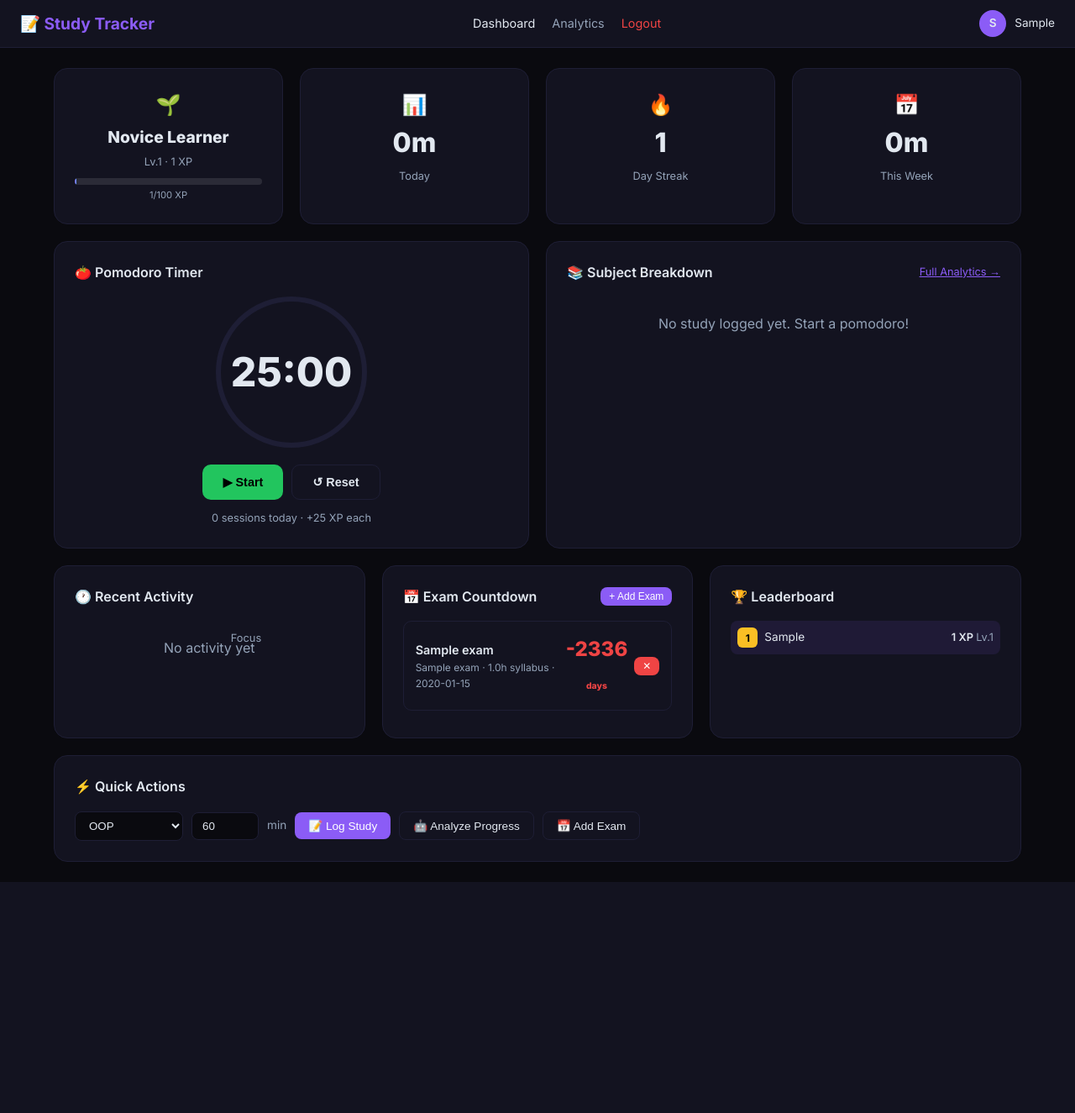
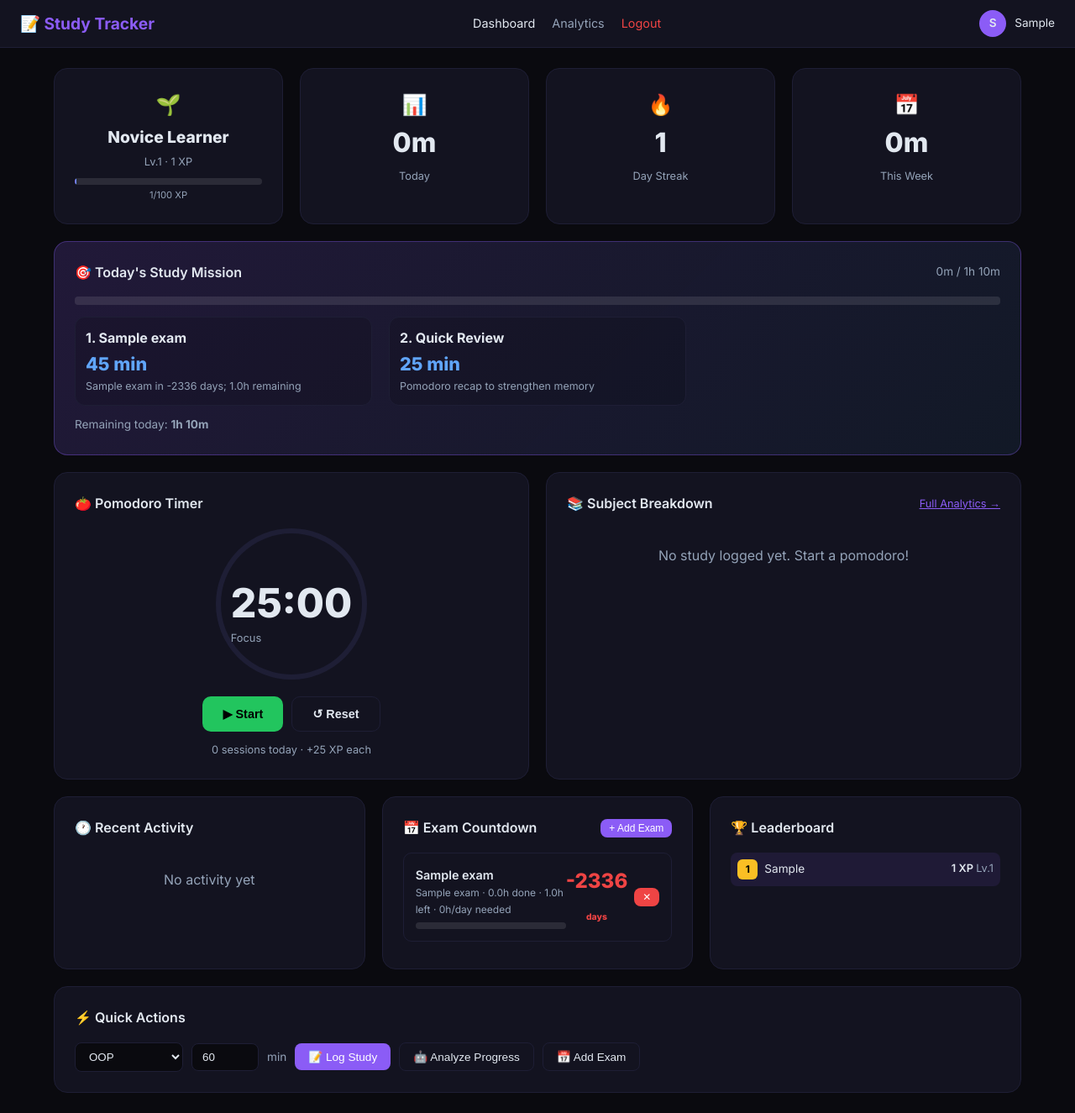
Before and after one commit to randillasith/study-tracker, a Flask app: page /dashboard in a window 1280 px wide. Shown: the whole page at 84% size. Before the commit the page ends 1050 px from the top, so only its background shows below. Run offline with Flask 3, Linux system fonts and the light colour scheme; the visitor is signed in with stand-in values (Sample User, id 1); tables that the repository leaves empty hold one stand-in row (values such as "Sample post"); data that the repository does not hold is empty.

Commit message:
Fix Study Tracker core bugs and add study mission

```diff
--- a/requirements.txt
+++ b/requirements.txt
@@ -3,3 +3,4 @@
 python-telegram-bot>=22.0
 requests>=2.31
 gunicorn>=22.0
+pytest>=8.0
--- a/study_web/app.py
+++ b/study_web/app.py
@@ -19,6 +19,8 @@
 BOT_TOKEN = os.environ.get("STUDY_BOT_TOKEN", "MISSING")
 BOT_USERNAME = "KirithoStudybot"
 GEMINI_KEY = os.environ.get("GEMINI_API_KEY", "")
+NOTIFY_KEY = os.environ.get("STUDY_NOTIFY_KEY", "")
+LOGIN_TOKEN_TTL_MINUTES = int(os.environ.get("LOGIN_TOKEN_TTL_MINUTES", "15"))
 DB_PATH = os.environ.get("STUDY_DB_PATH", os.path.join(os.path.dirname(os.path.dirname(__file__)), "data", "study.db"))
 
 XP_PER_HOUR = 100
@@ -27,16 +29,24 @@
 
 def get_db():
     if "db" not in g:
-        g.db = sqlite3.connect(DB_PATH)
+        os.makedirs(os.path.dirname(DB_PATH), exist_ok=True)
+        g.db = sqlite3.connect(DB_PATH, timeout=10)
         g.db.row_factory = sqlite3.Row
+        g.db.execute("PRAGMA busy_timeout=10000")
+        g.db.execute("PRAGMA journal_mode=WAL")
     return g.db
 
 @app.teardown_appcontext
 def close_db(exc):
-    g.pop("db", None)
+    db = g.pop("db", None)
+    if db is not None:
+        db.close()
 
 def init_db():
-    db = sqlite3.connect(DB_PATH)
+    os.makedirs(os.path.dirname(DB_PATH), exist_ok=True)
+    db = sqlite3.connect(DB_PATH, timeout=10)
+    db.execute("PRAGMA busy_timeout=10000")
+    db.execute("PRAGMA journal_mode=WAL")
     db.executescript("""
         CREATE TABLE IF NOT EXISTS users (
             user_id INTEGER PRIMARY KEY, username TEXT, first_name TEXT,
@@ -76,6 +86,11 @@
             user_id INTEGER, week_start TEXT, total_xp INTEGER DEFAULT 0,
             PRIMARY KEY (user_id, week_start)
         );
+
+        CREATE TABLE IF NOT EXISTS login_tokens (
+            token TEXT PRIMARY KEY, user_id INTEGER,
+            created_at TEXT DEFAULT (datetime('now')), used INTEGER DEFAULT 0
+        );
     """)
     db.commit()
     db.close()
@@ -113,14 +128,57 @@
     h, r = divmod(m, 60)
     return f"{h}h {r}m" if r else f"{h}h"
 
+def get_exam_progress(uid: int) -> list[dict]:
+    db = get_db()
+    exams = db.execute("SELECT * FROM exams WHERE user_id=? ORDER BY exam_date", (uid,)).fetchall()
+    out = []
+    for e in exams:
+        studied = db.execute("SELECT COALESCE(SUM(duration_minutes),0) FROM study_logs WHERE user_id=? AND lower(subject)=lower(?)", (uid, e["subject"])).fetchone()[0] / 60
+        try:
+            days_left = (datetime.strptime(e["exam_date"], "%Y-%m-%d").date() - date.today()).days
+        except Exception:
+            days_left = None
+        remaining = max(0, float(e["syllabus_hours"] or 0) - studied)
+        hpd = round(remaining / days_left, 1) if days_left and days_left > 0 else 0
+        out.append({**dict(e), "studied_hours": round(studied, 1), "remaining_hours": round(remaining, 1), "days_left": days_left, "hours_per_day": hpd})
+    return out
+
+def build_study_mission(uid: int) -> dict:
+    db = get_db()
+    today = date.today().isoformat()
+    today_row = db.execute("SELECT COALESCE(total_minutes,0) FROM daily_stats WHERE user_id=? AND date=?", (uid, today)).fetchone()
+    today_minutes = today_row[0] if today_row else 0
+    exams = get_exam_progress(uid)
+    subs = db.execute("SELECT subject, SUM(duration_minutes) AS total FROM study_logs WHERE user_id=? GROUP BY subject ORDER BY total ASC", (uid,)).fetchall()
+    tasks = []
+    if exams:
+        for e in sorted(exams, key=lambda x: (x["days_left"] if x["days_left"] is not None else 9999, -x["hours_per_day"]))[:2]:
+            minutes = max(25, min(90, int((e["hours_per_day"] or 0.75) * 60)))
+            tasks.append({"subject": e["subject"], "minutes": minutes, "reason": f"{e['exam_name']} in {e['days_left']} days; {e['remaining_hours']}h remaining"})
+    if len(tasks) < 2 and subs:
+        tasks.append({"subject": subs[0]["subject"], "minutes": 45, "reason": "lowest total study time; balance your week"})
+    if not tasks:
+        tasks.append({"subject": "Hardest subject", "minutes": 45, "reason": "start today with the subject that needs most attention"})
+    tasks.append({"subject": "Quick Review", "minutes": 25, "reason": "Pomodoro recap to strengthen memory"})
+    target = max(60, min(240, sum(t["minutes"] for t in tasks)))
+    return {"today_minutes": today_minutes, "target_minutes": target, "remaining_minutes": max(0, target - today_minutes), "tasks": tasks[:3]}
+
 # ─── Telegram Auth ──────────────────────────────────────────
 
 def verify_telegram_auth(data: dict) -> bool:
     received = data.pop("hash", None)
-    if not received: return False
+    if not received:
+        return False
+    try:
+        auth_date = datetime.fromtimestamp(int(data.get("auth_date", "0")))
+        if datetime.utcnow() - auth_date > timedelta(hours=24):
+            return False
+    except Exception:
+        return False
     check = "\n".join(f"{k}={v}" for k,v in sorted(data.items()))
     secret = hashlib.sha256(BOT_TOKEN.encode()).digest()
-    return hmac.new(secret, check.encode(), hashlib.sha256).hexdigest() == received
+    expected = hmac.new(secret, check.encode(), hashlib.sha256).hexdigest()
+    return hmac.compare_digest(expected, received)
 
 def login_required(f):
     @wraps(f)
@@ -193,6 +251,8 @@
 
     # Exams
     exams = db.execute("SELECT * FROM exams WHERE user_id=? ORDER BY exam_date",(uid,)).fetchall()
+    exam_progress = get_exam_progress(uid)
+    mission = build_study_mission(uid)
 
     # Leaderboard (all-time)
     lb = db.execute("""
@@ -213,7 +273,7 @@
         user=user, rank=rank, rank_emoji=RANK_EMOJIS.get(rank,"📚"),
         progress=progress, today_minutes=today_minutes, today_xp=today_xp,
         week_minutes=week_m, week_xp=week_xp,
-        recent=recent, subjects=subs, exams=exams, leaderboard=lb,
+        recent=recent, subjects=subs, exams=exams, exam_progress=exam_progress, mission=mission, leaderboard=lb,
         chart_labels=json.dumps(cl), chart_data=json.dumps(cd_labels),
         fmt_duration=fmt_duration, gemini_key_available=bool(GEMINI_KEY),
         datetime=datetime, today=date.today())
@@ -284,57 +344,71 @@
 @login_required
 def pomodoro_complete():
     uid = session["user_id"]
-    data = request.get_json()
-    duration = int(data.get("minutes", 25))
+    data = request.get_json(silent=True) or {}
+    try:
+        duration = int(data.get("minutes", 25))
+    except Exception:
+        return jsonify({"error": "Invalid minutes"}), 400
+    session_type = (data.get("type") or data.get("duration_type") or "focus").lower()
+    if duration < 1 or duration > 180 or session_type not in {"focus", "break"}:
+        return jsonify({"error": "Invalid pomodoro session"}), 400
+
     db = get_db()
-    user = db.execute("SELECT * FROM users WHERE user_id=?",(uid,)).fetchone()
+    user = db.execute("SELECT * FROM users WHERE user_id=?", (uid,)).fetchone()
+    if not user:
+        return jsonify({"error": "User not found"}), 404
     today = date.today().isoformat()
 
-    # Streak
+    xp_earned = 0
     streak = user["current_streak"]
-    if user["last_study_date"]:
-        ld = date.fromisoformat(user["last_study_date"])
-        diff = (date.today()-ld).days
-        if diff == 1: streak += 1
-        elif diff > 1: streak = 1
-    else: streak = 1
+    longest = user["longest_streak"]
+    new_xp = user["xp"]
+    new_lvl = user["level"]
+    today_minutes_after = 0
 
-    xp_earned = calc_xp(duration, streak)
-    longest = max(user["longest_streak"], streak)
+    db.execute("INSERT INTO pomodoro_sessions (user_id, started_at, completed_at, duration_type, completed, xp_earned) VALUES (?, datetime('now', ?), datetime('now'), ?, 1, ?)",
+               (uid, f"-{duration} minutes", session_type, 0))
 
-    # Log session
-    db.execute("INSERT INTO pomodoro_sessions (user_id, started_at, completed_at, duration_type, completed, xp_earned) VALUES (?, datetime('now','-25 minutes'), datetime('now'), 'focus', 1, ?)",
-        (uid, xp_earned))
-    db.execute("INSERT INTO study_logs (user_id, subject, duration_minutes, xp_earned, note) VALUES (?,?,?,?,?)",
-        (uid, "Pomodoro", duration, xp_earned, f"Pomodoro session {duration}min"))
-
-    # Daily stats
-    daily = db.execute("SELECT * FROM daily_stats WHERE user_id=? AND date=?",(uid,today)).fetchone()
-    subs = json.loads(daily["subjects"]) if daily else {}
-    subs["Pomodoro"] = subs.get("Pomodoro", 0) + duration
-    db.execute("""INSERT INTO daily_stats (user_id, date, total_minutes, subjects, xp_earned)
-        VALUES (?,?,?,?,?) ON CONFLICT(user_id,date) DO UPDATE SET
-        total_minutes=total_minutes+?, subjects=?, xp_earned=xp_earned+?""",
-        (uid,today,duration,json.dumps(subs),xp_earned,duration,json.dumps(subs),xp_earned))
-
-    # User update
-    new_xp = user["xp"] + xp_earned
-    new_lvl = xp_to_level(new_xp)
-    db.execute("UPDATE users SET xp=?,level=?,current_streak=?,longest_streak=?,last_study_date=?,total_minutes=total_minutes+? WHERE user_id=?",
-        (new_xp,new_lvl,streak,longest,today,duration,uid))
+    if session_type == "focus":
+        if user["last_study_date"]:
+            ld = date.fromisoformat(user["last_study_date"])
+            diff = (date.today() - ld).days
+            if diff == 1:
+                streak += 1
+            elif diff > 1:
+                streak = 1
+        else:
+            streak = 1
+        xp_earned = calc_xp(duration, streak)
+        longest = max(user["longest_streak"], streak)
+        db.execute("UPDATE pomodoro_sessions SET xp_earned=? WHERE id=last_insert_rowid()", (xp_earned,))
+        db.execute("INSERT INTO study_logs (user_id, subject, duration_minutes, xp_earned, note) VALUES (?,?,?,?,?)",
+                   (uid, "Pomodoro", duration, xp_earned, f"Pomodoro focus session {duration}min"))
+        daily = db.execute("SELECT * FROM daily_stats WHERE user_id=? AND date=?", (uid, today)).fetchone()
+        subs = json.loads(daily["subjects"]) if daily else {}
+        subs["Pomodoro"] = subs.get("Pomodoro", 0) + duration
+        db.execute("""INSERT INTO daily_stats (user_id, date, total_minutes, subjects, xp_earned)
+            VALUES (?,?,?,?,?) ON CONFLICT(user_id,date) DO UPDATE SET
+            total_minutes=total_minutes+?, subjects=?, xp_earned=xp_earned+?""",
+            (uid, today, duration, json.dumps(subs), xp_earned, duration, json.dumps(subs), xp_earned))
+        new_xp = user["xp"] + xp_earned
+        new_lvl = xp_to_level(new_xp)
+        db.execute("UPDATE users SET xp=?,level=?,current_streak=?,longest_streak=?,last_study_date=?,total_minutes=total_minutes+? WHERE user_id=?",
+                   (new_xp, new_lvl, streak, longest, today, duration, uid))
+        today_minutes_after = (daily["total_minutes"] if daily else 0) + duration
     db.commit()
 
-    return jsonify({"ok":True, "xp_earned":xp_earned, "streak":streak, "new_xp":new_xp,
-        "level_up":new_lvl>user["level"], "new_level":new_lvl if new_lvl>user["level"] else None,
-        "rank":get_rank(new_lvl), "today_minutes":(daily["total_minutes"] if daily else 0)+duration})
+    return jsonify({"ok": True, "session_type": session_type, "xp_earned": xp_earned, "streak": streak, "new_xp": new_xp,
+        "level_up": new_lvl > user["level"], "new_level": new_lvl if new_lvl > user["level"] else None,
+        "rank": get_rank(new_lvl), "today_minutes": today_minutes_after})
 
-# ─── API: Log ───────────────────────────────────────────────
+# ─── API: Log# ─── API: Log ───────────────────────────────────────────────
 
 @app.route("/api/log", methods=["POST"])
 @login_required
 def api_log():
     uid = session["user_id"]
-    data = request.get_json()
+    data = request.get_json(silent=True) or {}
     subject = data.get("subject","").strip()
     try: minutes = int(data.get("minutes",0))
     except: return jsonify({"error":"Invalid minutes"}),400
@@ -392,9 +466,12 @@
 @login_required
 def api_exam_add():
     uid = session["user_id"]
-    data = request.get_json()
+    data = request.get_json(silent=True) or {}
     subj, name, edate = data.get("subject",""), data.get("name",""), data.get("date","")
-    hours = float(data.get("hours", 0))
+    try:
+        hours = float(data.get("hours", 0))
+    except Exception:
+        return jsonify({"error":"Invalid hours"}),400
     if not all([subj,name,edate]): return jsonify({"error":"Missing fields"}),400
     db = get_db()
     db.execute("INSERT INTO exams (user_id,subject,exam_name,exam_date,syllabus_hours) VALUES (?,?,?,?,?)",
@@ -539,6 +616,12 @@
     row = db.execute("SELECT * FROM login_tokens WHERE token=? AND used=0", (token,)).fetchone()
     if not row:
         return "<h2>Invalid or expired login link.</h2>", 403
+    try:
+        created_at = datetime.strptime(row["created_at"], "%Y-%m-%d %H:%M:%S")
+        if datetime.utcnow() - created_at > timedelta(minutes=LOGIN_TOKEN_TTL_MINUTES):
+            return "<h2>Invalid or expired login link.</h2>", 403
+    except Exception:
+        return "<h2>Invalid or expired login link.</h2>", 403
 
     db.execute("UPDATE login_tokens SET used=1 WHERE token=?", (token,))
     user = db.execute("SELECT * FROM users WHERE user_id=?", (row["user_id"],)).fetchone()
@@ -561,6 +644,8 @@
 @app.route("/api/notify/check")
 def notify_check():
     """Called by n8n cron to find users who haven't studied today."""
+    if NOTIFY_KEY and request.headers.get("X-Study-Notify-Key") != NOTIFY_KEY:
+        return jsonify({"error": "Forbidden"}), 403
     db = get_db()
     today = date.today().isoformat()
     at_risk = db.execute("""
--- a/study_web/templates/dashboard.html
+++ b/study_web/templates/dashboard.html
@@ -113,6 +113,27 @@
     </div>
   </div>
 
+  <!-- Today's Study Mission -->
+  <div class="card" style="margin-bottom:20px;background:linear-gradient(135deg,rgba(139,92,246,.18),rgba(96,165,250,.1));border-color:rgba(139,92,246,.35)">
+    <div class="card-header">
+      <div class="card-title">🎯 Today's Study Mission</div>
+      <div style="font-size:.85rem;color:var(--sub)">{{ fmt_duration(mission.today_minutes) }} / {{ fmt_duration(mission.target_minutes) }}</div>
+    </div>
+    <div class="xp-bar" style="height:10px;margin-bottom:14px"><div class="xp-fill" style="width:{{ (mission.today_minutes / mission.target_minutes * 100) if mission.target_minutes else 0 }}%"></div></div>
+    <div class="grid grid-3">
+      {% for task in mission.tasks %}
+      <div style="padding:12px;border:1px solid var(--border);border-radius:12px;background:rgba(0,0,0,.16)">
+        <div style="font-weight:700">{{ loop.index }}. {{ task.subject }}</div>
+        <div style="font-size:1.35rem;font-weight:800;color:var(--accent2)">{{ task.minutes }} min</div>
+        <div style="font-size:.78rem;color:var(--sub)">{{ task.reason }}</div>
+      </div>
+      {% endfor %}
+    </div>
+    <div style="margin-top:12px;font-size:.85rem;color:var(--sub)">
+      {% if mission.remaining_minutes > 0 %}Remaining today: <b>{{ fmt_duration(mission.remaining_minutes) }}</b>{% else %}✅ Mission completed for today — beautiful work.{% endif %}
+    </div>
+  </div>
+
   <div class="grid grid-2">
     <!-- Pomodoro -->
     <div class="card" style="text-align:center">
@@ -169,16 +190,19 @@
         <button class="btn btn-sm btn-accent" onclick="openExamModal()">+ Add Exam</button>
       </div>
       <div id="examList">
-        {% if exams %}
-          {% for e in exams %}
-          {% set days_left = (datetime.strptime(e.exam_date,'%Y-%m-%d').date() - today).days %}
+        {% if exam_progress %}
+          {% for e in exam_progress %}
+          {% set days_left = e.days_left if e.days_left is not none else 9999 %}
           <div class="exam-card" id="exam-{{ e.id }}">
             <div style="flex:1">
               <div style="font-weight:600;font-size:0.9rem">{{ e.exam_name }}</div>
-              <div style="font-size:0.75rem;color:var(--sub)">{{ e.subject }} · {{ e.syllabus_hours }}h syllabus · {{ e.exam_date }}</div>
+              <div style="font-size:0.75rem;color:var(--sub)">
+                {{ e.subject }} · {{ e.studied_hours }}h done · {{ e.remaining_hours }}h left · {{ e.hours_per_day }}h/day needed
+              </div>
+              <div class="xp-bar" style="margin-top:6px"><div class="xp-fill" style="width:{{ (e.studied_hours / e.syllabus_hours * 100) if e.syllabus_hours else 0 }}%"></div></div>
             </div>
             <div class="exam-days {{ 'exam-days-urgent' if days_left<=7 else 'exam-days-warning' if days_left<=21 else 'exam-days-ok' }}">
-              {{ days_left }}<br><span style="font-size:0.65rem">days</span>
+              {{ e.days_left if e.days_left is not none else '?' }}<br><span style="font-size:0.65rem">days</span>
             </div>
             <button class="btn btn-sm btn-danger" style="margin-left:8px" onclick="deleteExam({{ e.id }})">✕</button>
           </div>
@@ -265,9 +289,9 @@
   clearInterval(timerInterval);timerRunning=false;
   const mins=timerMode==='focus'?25:5;
   try{
-    const r=await fetch('/study/api/pomodoro/complete',{method:'POST',headers:{'Content-Type':'application/json'},body:JSON.stringify({minutes:mins})});
+    const r=await fetch('/study/api/pomodoro/complete',{method:'POST',headers:{'Content-Type':'application/json'},body:JSON.stringify({minutes:mins,type:timerMode})});
     const d=await r.json();
-    if(d.ok){showToast(d.level_up?`🎉 LEVEL UP! Lv.${d.new_level} ${d.rank}!`:`✅ +${d.xp_earned} XP!`,d.level_up);document.getElementById('sessionCount').textContent=parseInt(document.getElementById('sessionCount').textContent)+1}
+    if(d.ok){showToast(d.session_type==='break'?'☕ Break completed — no XP counted':(d.level_up?`🎉 LEVEL UP! Lv.${d.new_level} ${d.rank}!`:`✅ +${d.xp_earned} XP!`),d.level_up); if(d.session_type==='focus')document.getElementById('sessionCount').textContent=parseInt(document.getElementById('sessionCount').textContent)+1}
   }catch(e){showToast('Error',false)}
   timerMode=timerMode==='focus'?'break':'focus';timerSeconds=timerMode==='focus'?FOCUS:BREAK;updateTimer()
   document.getElementById('timerLabel').textContent=timerMode==='focus'?'Focus':'Break'
```
Also changed, not shown: study_bot/bot.py (+105 -69 lines), study_bot/database.py (+25 -1 lines), tests/test_study_tracker.py (added, +122 -0 lines), 1 other file.
